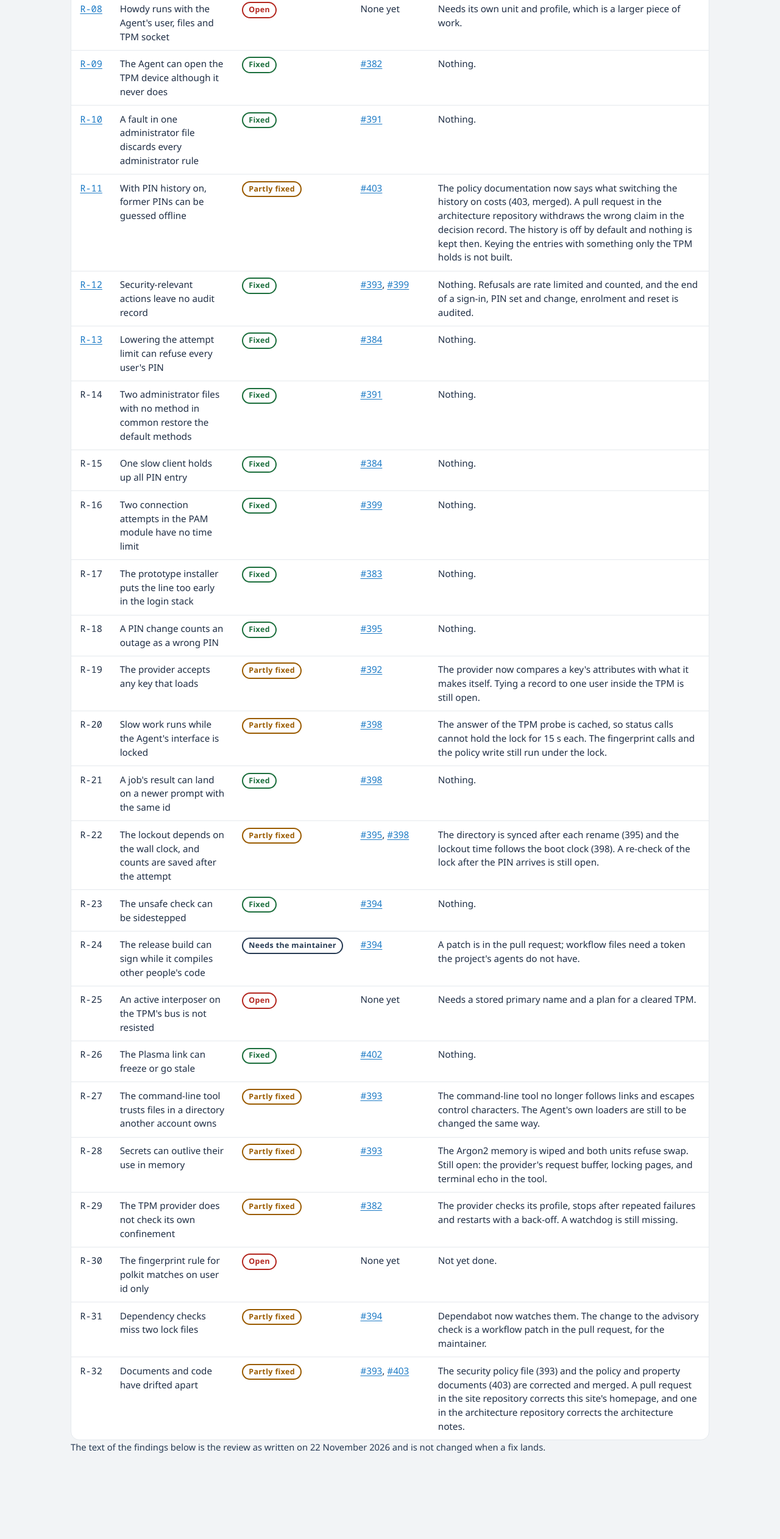
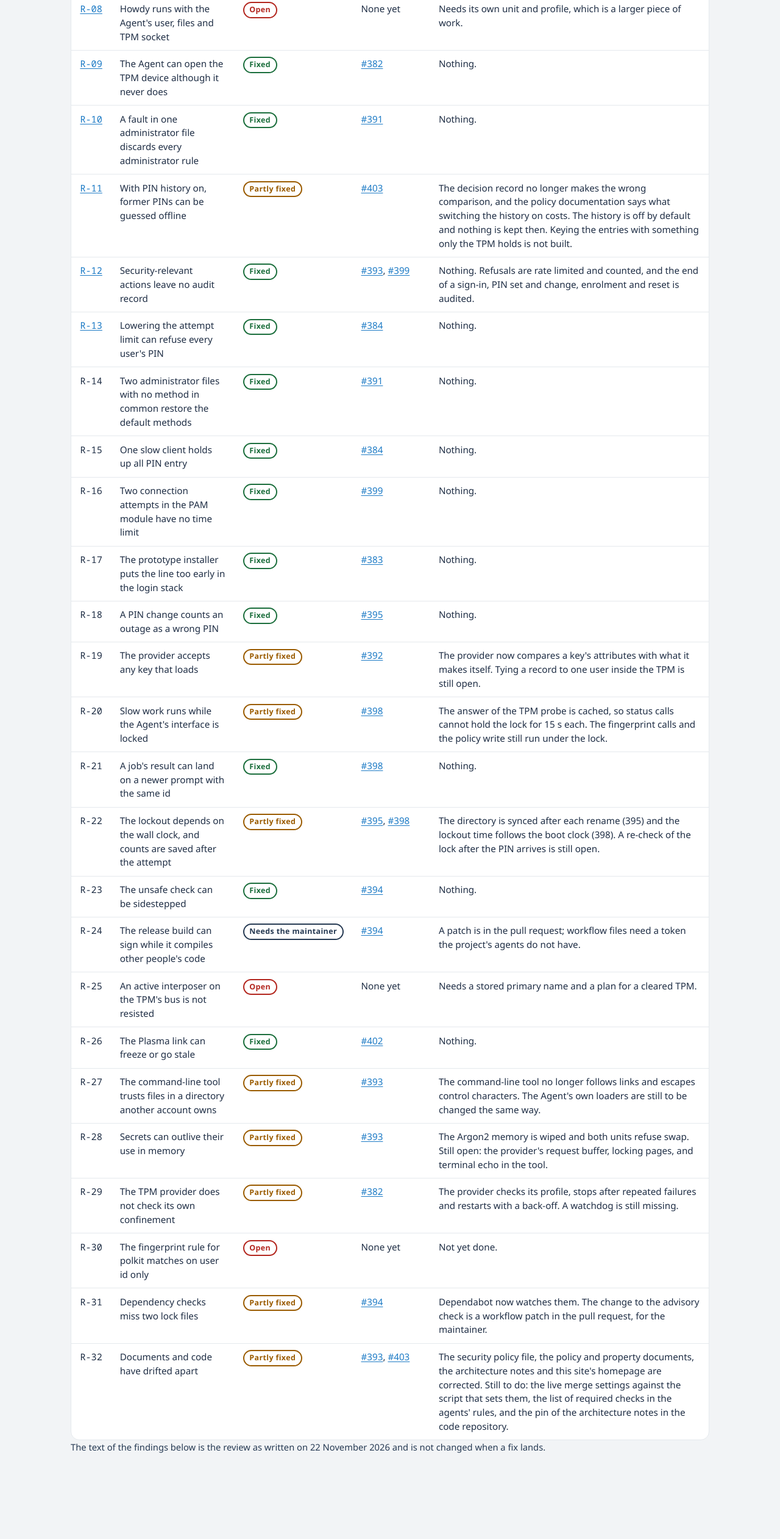
Before and after one commit to LinuxHello/linuxhello.github.io, a plain HTML site: page security-review.html in a window 1280 px wide. Shown: the part 2674-5197 px from the top of the page at 61% size. Drawn offline with Linux system fonts and the light colour scheme.

Commit message:
security-review: R-11 and R-32 say what is done now that their pull requests are merged (#6)
Assisted-by: Claude Code (claude-sonnet-5-5)

Signed-off-by: Valdemar Lemche <valdemar@lemche.net>

```diff
--- a/security-review.html
+++ b/security-review.html
@@ -104,7 +104,7 @@
             <tr><td class="id"><a href="#r08">R-08</a></td><td>Howdy runs with the Agent's user, files and TPM socket</td><td><span class="st open">Open</span></td><td>None yet</td><td>Needs its own unit and profile, which is a larger piece of work.</td></tr>
             <tr><td class="id"><a href="#r09">R-09</a></td><td>The Agent can open the TPM device although it never does</td><td><span class="st fixed">Fixed</span></td><td><a href="https://github.com/LinuxHello/linux-hello/pull/382">#382</a></td><td>Nothing.</td></tr>
             <tr><td class="id"><a href="#r10">R-10</a></td><td>A fault in one administrator file discards every administrator rule</td><td><span class="st fixed">Fixed</span></td><td><a href="https://github.com/LinuxHello/linux-hello/pull/391">#391</a></td><td>Nothing.</td></tr>
-            <tr><td class="id"><a href="#r11">R-11</a></td><td>With PIN history on, former PINs can be guessed offline</td><td><span class="st partly">Partly fixed</span></td><td><a href="https://github.com/LinuxHello/linux-hello/pull/403">#403</a></td><td>The policy documentation now says what switching the history on costs (403, merged). A pull request in the architecture repository withdraws the wrong claim in the decision record. The history is off by default and nothing is kept then. Keying the entries with something only the TPM holds is not built.</td></tr>
+            <tr><td class="id"><a href="#r11">R-11</a></td><td>With PIN history on, former PINs can be guessed offline</td><td><span class="st partly">Partly fixed</span></td><td><a href="https://github.com/LinuxHello/linux-hello/pull/403">#403</a></td><td>The decision record no longer makes the wrong comparison, and the policy documentation says what switching the history on costs. The history is off by default and nothing is kept then. Keying the entries with something only the TPM holds is not built.</td></tr>
             <tr><td class="id"><a href="#r12">R-12</a></td><td>Security-relevant actions leave no audit record</td><td><span class="st fixed">Fixed</span></td><td><a href="https://github.com/LinuxHello/linux-hello/pull/393">#393</a>, <a href="https://github.com/LinuxHello/linux-hello/pull/399">#399</a></td><td>Nothing. Refusals are rate limited and counted, and the end of a sign-in, PIN set and change, enrolment and reset is audited.</td></tr>
             <tr><td class="id"><a href="#r13">R-13</a></td><td>Lowering the attempt limit can refuse every user's PIN</td><td><span class="st fixed">Fixed</span></td><td><a href="https://github.com/LinuxHello/linux-hello/pull/384">#384</a></td><td>Nothing.</td></tr>
             <tr><td class="id">R-14</td><td>Two administrator files with no method in common restore the default methods</td><td><span class="st fixed">Fixed</span></td><td><a href="https://github.com/LinuxHello/linux-hello/pull/391">#391</a></td><td>Nothing.</td></tr>
@@ -125,7 +125,7 @@
             <tr><td class="id">R-29</td><td>The TPM provider does not check its own confinement</td><td><span class="st partly">Partly fixed</span></td><td><a href="https://github.com/LinuxHello/linux-hello/pull/382">#382</a></td><td>The provider checks its profile, stops after repeated failures and restarts with a back-off. A watchdog is still missing.</td></tr>
             <tr><td class="id">R-30</td><td>The fingerprint rule for polkit matches on user id only</td><td><span class="st open">Open</span></td><td>None yet</td><td>Not yet done.</td></tr>
             <tr><td class="id">R-31</td><td>Dependency checks miss two lock files</td><td><span class="st partly">Partly fixed</span></td><td><a href="https://github.com/LinuxHello/linux-hello/pull/394">#394</a></td><td>Dependabot now watches them. The change to the advisory check is a workflow patch in the pull request, for the maintainer.</td></tr>
-            <tr><td class="id">R-32</td><td>Documents and code have drifted apart</td><td><span class="st partly">Partly fixed</span></td><td><a href="https://github.com/LinuxHello/linux-hello/pull/393">#393</a>, <a href="https://github.com/LinuxHello/linux-hello/pull/403">#403</a></td><td>The security policy file (393) and the policy and property documents (403) are corrected and merged. A pull request in the site repository corrects this site's homepage, and one in the architecture repository corrects the architecture notes.</td></tr>
+            <tr><td class="id">R-32</td><td>Documents and code have drifted apart</td><td><span class="st partly">Partly fixed</span></td><td><a href="https://github.com/LinuxHello/linux-hello/pull/393">#393</a>, <a href="https://github.com/LinuxHello/linux-hello/pull/403">#403</a></td><td>The security policy file, the policy and property documents, the architecture notes and this site's homepage are corrected. Still to do: the live merge settings against the script that sets them, the list of required checks in the agents' rules, and the pin of the architecture notes in the code repository.</td></tr>
             </tbody>
           </table>
         </div>
```
